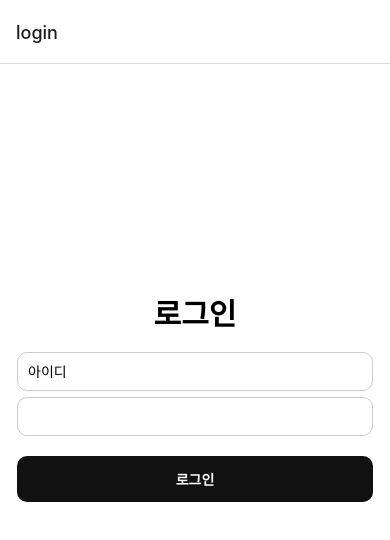
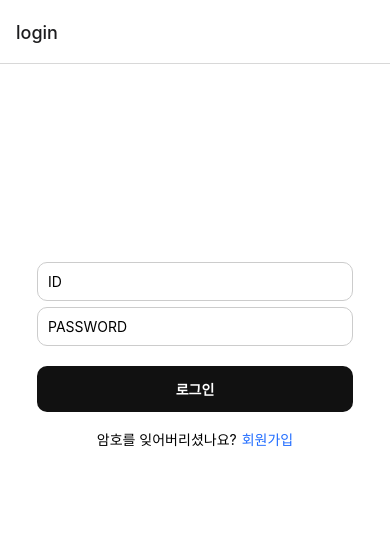
Before and after one commit to MJU-Capstone-Album2Me/REPOST-Frontend, a React Native app: screen / in a window 390 px wide. Shown: the top 540 px of the page. Built offline with nearby package versions, Linux system fonts and the light colour scheme.

Commit message:
login page style finish

```diff
--- a/src/screens/LoginScreens.js
+++ b/src/screens/LoginScreens.js
@@ -13,11 +13,12 @@ export const LoginScreen = ({navigation}) => {
         // style={buttons.container}
         onPress={() => navigation.navigate('sign-up')}
       >Login</MainButton> */}
-      <Title>로그인</Title>
       <MainTextInput
-        placeholder={"아이디"}
+        placeholder={"ID"}
       />
-      <MainTextInput></MainTextInput>
+      <MainTextInput
+        placeholder={"PASSWORD"}
+      />
       <MainButton
         onPress={() => {
           console.log('click login');
@@ -25,6 +26,10 @@ export const LoginScreen = ({navigation}) => {
         }}>
           로그인
       </MainButton>
+      <View style={styles.signupContainer}>
+        <Text style={styles.infoText}>암호를 잊어버리셨나요?</Text>
+        <Text style={styles.signupBtn}>회원가입</Text>
+      </View>
 
     </View>
   )
@@ -35,6 +40,18 @@ const styles = StyleSheet.create({
     flex: 1,
     backgroundColor: '#ffffff',
     justifyContent: 'center',
-    paddingBottom: 100
+    paddingBottom: 200,
+    paddingHorizontal: 20,
   },
+  signupContainer: {
+    display: 'flex',
+    flexDirection: 'row',
+    justifyContent:'center'
+  },
+  infoText: {
+    paddingRight:5
+  },
+  signupBtn: {
+    color: '#206CFF'
+  }
 });
```
